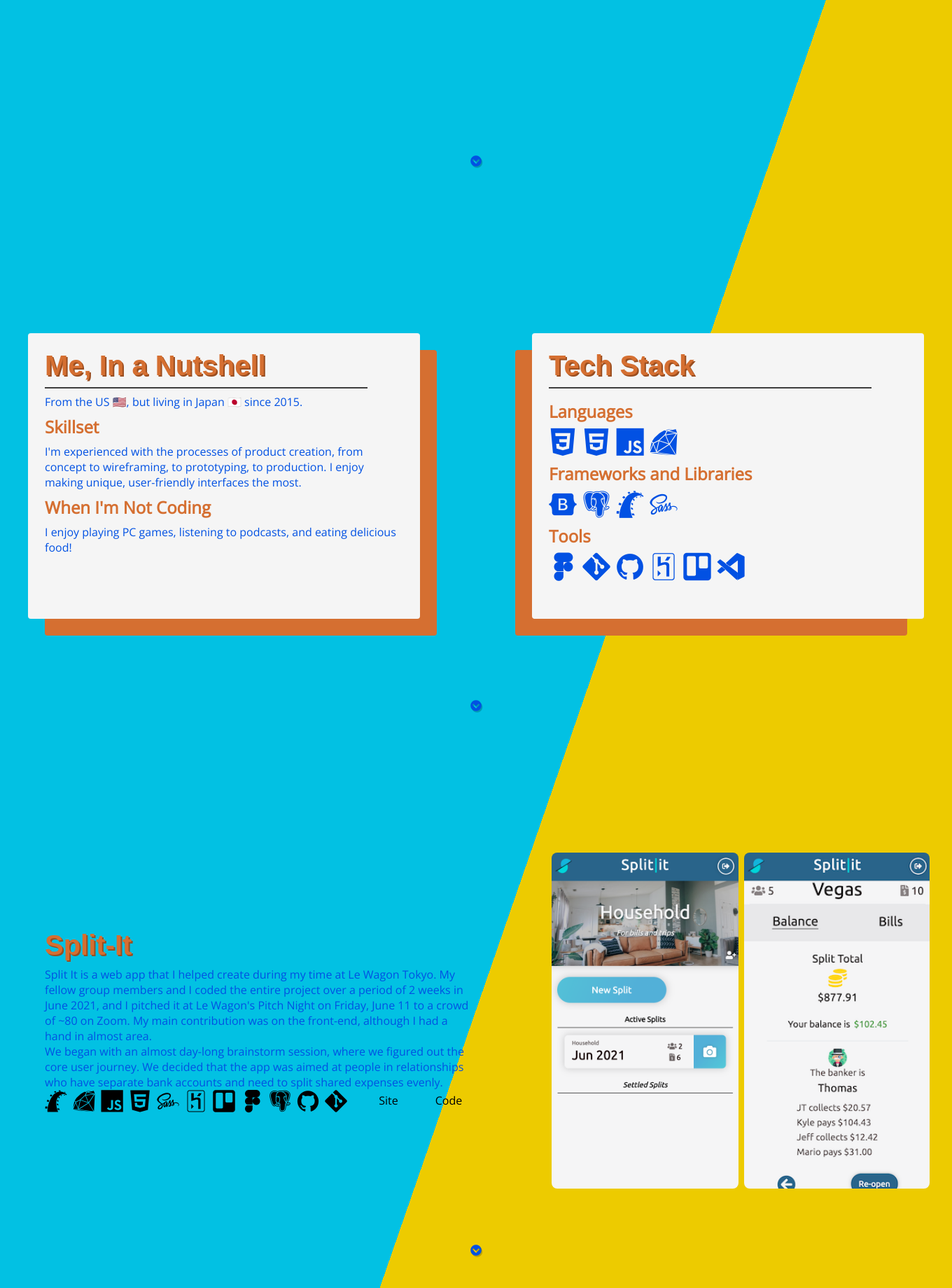
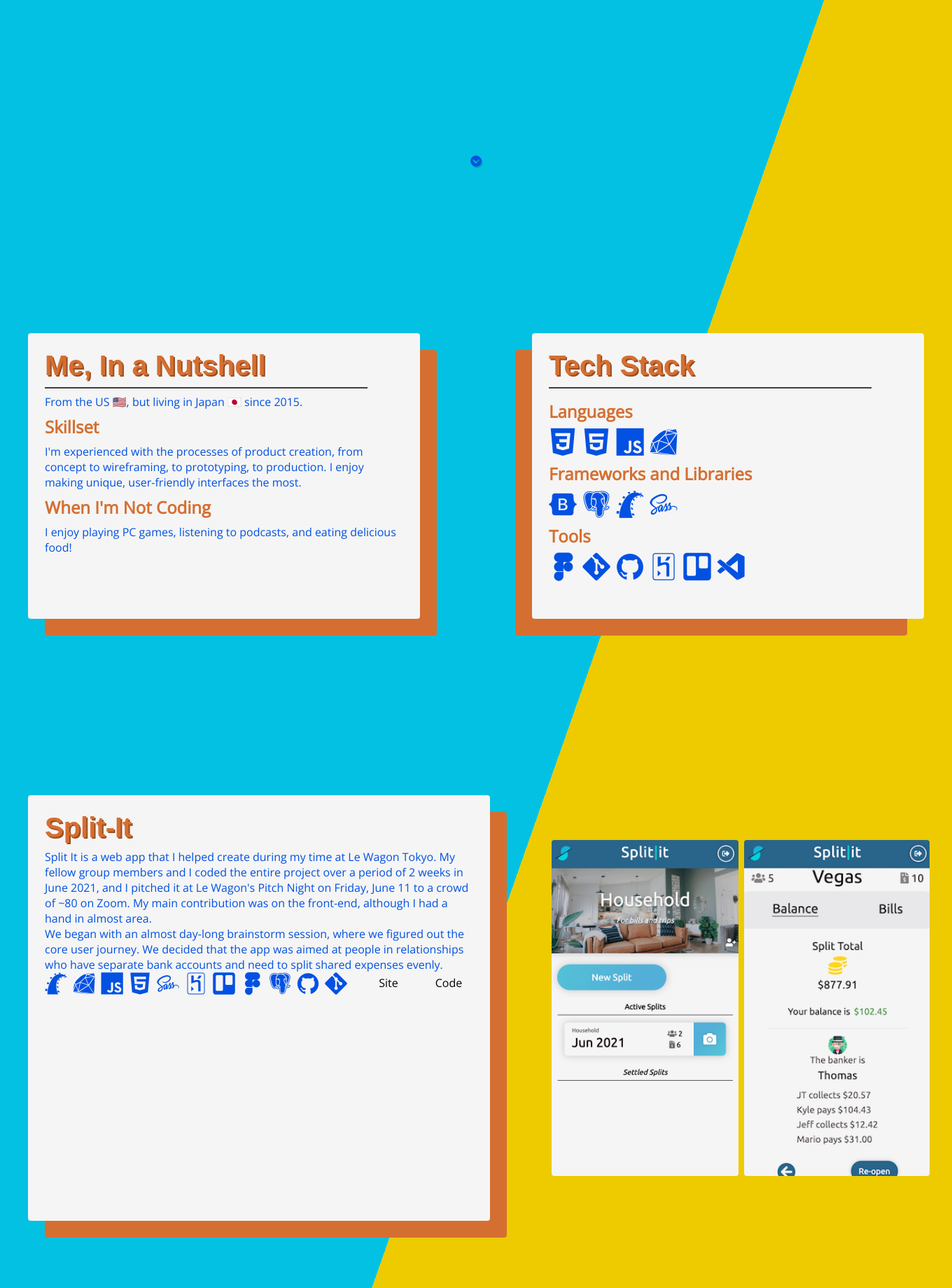
Before and after one commit to typexapex/portfolio-v3, a PHP site: page / in a window 1360 px wide. Shown: the part 520-2360 px from the top of the page at 70% size. Run offline with PHP 8.4, Linux system fonts and the light colour scheme; some libraries are stand-ins or nearby versions; some web fonts are replaced.

Commit message:
some styling done on project cards

```diff
--- a/css/containers.css
+++ b/css/containers.css
@@ -39,6 +39,10 @@
   justify-content: space-between;
   margin-top: 15vh;
 }
+
+#chef-space {
+  flex-direction: row-reverse;
+}
 /*end project-container*/
 
 /*begin contact-container*/
--- a/css/project-card.css
+++ b/css/project-card.css
@@ -1,15 +1,15 @@
 .project-left {
-  /*height: 70vh;*/
+  height: 70vh;
   width: 45vw;
-  background: var(--tan);
-  border-radius: 8px;
+  background: var(--offwhite);
+  border-radius: 4px;
   padding: 3vh;
   margin-right: 64px;
-  box-shadow: var(--shad);
+  box-shadow: var(--bshad);
 }
 
 .project-left i {
-  color: var(--grn1);
+  color: var(--dblue);
   text-shadow: none;
 }
 
@@ -17,7 +17,7 @@
   /*height: 70vh;*/
   /*width: 25vw;*/
   /*background: var(--tan);*/
-  border-radius: 8px;
+  border-radius: 4px;
   padding: 3vh;
   display: flex;
   flex-direction: column;
@@ -28,7 +28,7 @@
 
 #split {
   height: 60vh;
-  border-radius: 8px;
+  border-radius: 4px;
   box-shadow: var(--shad);
   margin-right: 8px;
 }
@@ -36,13 +36,13 @@
 #chef {
   width: 35vw;
   margin-bottom: 8px;
-  border-radius: 8px;
+  border-radius: 4px;
 }
 
 .button {
   width: 80px;
   height: 30px;
-  border-radius: 8px;
+  border-radius: 4px;
   border: 1px solid var(--grn1);
   display: flex;
   justify-content: center;
@@ -53,7 +53,7 @@
 .project-link {
   color: var(--grn1);
   text-decoration: none;
-  font-family: 'Open Sans', sans-serif;
+  font-family: var(--text);
 }
 
 .project-tech {
--- a/index.html
+++ b/index.html
@@ -87,11 +87,6 @@
           </div>
         </div> <!-- end tech-card -->
       </div>  <!-- end about-tech-container -->
-      <div class="tech-scroll">
-        <a href="#split-it">
-          <i class="fas fa-chevron-circle-down"></i>
-        </a>
-      </div> <!-- end tech-scroll -->
 <!-- END ABOUT / TECH -->
 <!-- BEGIN PROJECT (SPLIT IT) -->
       <div class="project-container" id="split-it">
@@ -128,11 +123,6 @@
           </div> <!-- end project-img -->
         </div> <!-- end project-right -->
       </div> <!-- end project-container -->
-      <div class="project-scroll">
-        <a href="#chef-space">
-          <i class="fas fa-chevron-circle-down"></i>
-        </a>
-      </div> <!-- end project-scroll -->
 <!-- END PROJECT (SPLIT IT) -->
 <!-- BEGIN PROJECT (CHEF SPACE) -->
       <div class="project-container" id="chef-space">
@@ -169,11 +159,6 @@
           </div> <!-- end project-img -->
         </div> <!-- end project-right -->
       </div> <!-- end project-container -->
-      <div class="contact-scroll">
-        <a href="#contact">
-          <i class="fas fa-chevron-circle-down"></i>
-        </a>
-      </div> <!-- end contact-scroll -->
 <!-- END PROJECT (CHEF SPACE) -->
 <!-- BEGIN CONTACT -->
       <div class="contact-container" id="contact">
```
